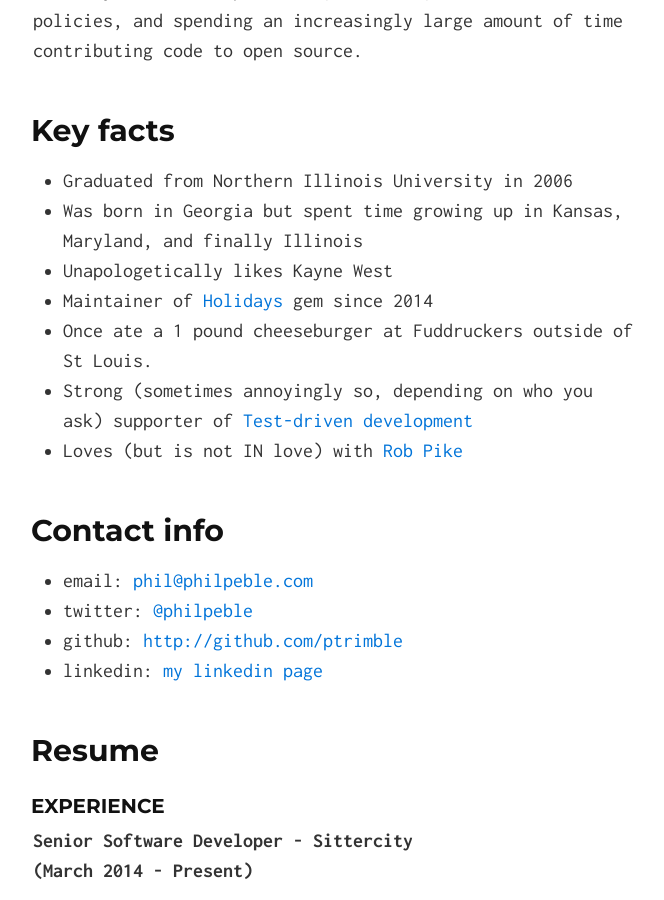
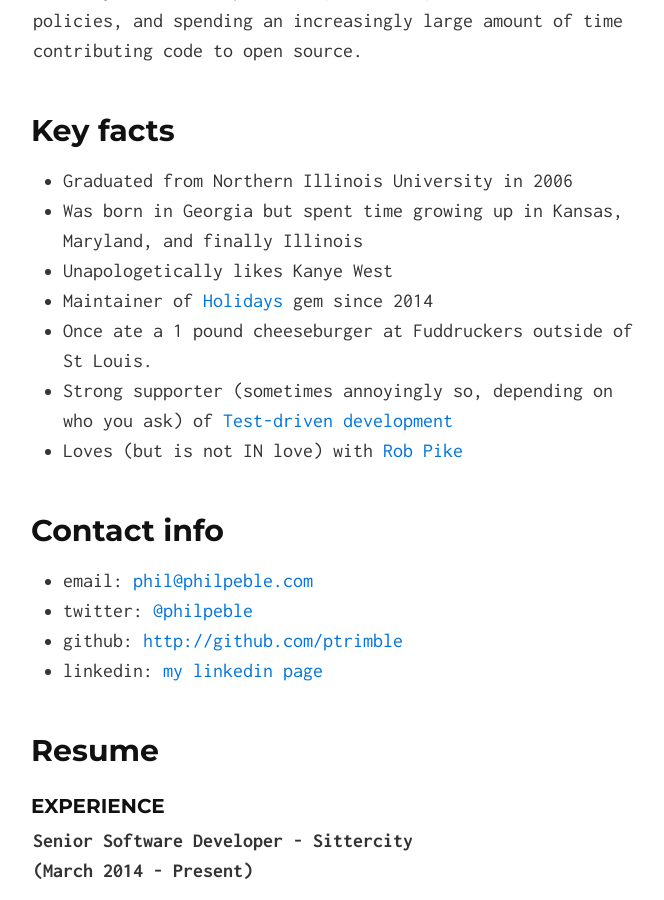
Before and after one commit to ppeble/ppeble.github.io, a Jekyll site: the page built from index.md, in a window 1280 px wide and 900 px high, scrolled down 614 px. Shown: the whole window, without its empty margins (307-971 px from the left). Built offline with Jekyll 4.4.1, drawn with Linux system fonts in a browser that asks for light colours; some of the changed text lies outside the part shown.

Commit message:
Fix typos in key facts section

```diff
--- a/index.md
+++ b/index.md
@@ -12,10 +12,10 @@ I live in the North Chicago suburbs with my wonderful, beautiful partner and our
 
 * Graduated from Northern Illinois University in 2006
 * Was born in Georgia but spent time growing up in Kansas, Maryland, and finally Illinois
-* Unapologetically likes Kayne West
+* Unapologetically likes Kanye West
 * Maintainer of <a href='http://github.com/holidays/holidays'>Holidays</a> gem since 2014
 * Once ate a 1 pound cheeseburger at Fuddruckers outside of St Louis.
-* Strong (sometimes annoyingly so, depending on who you ask) supporter of <a href='https://en.wikipedia.org/wiki/Test-driven_development'>Test-driven development</a>
+* Strong supporter (sometimes annoyingly so, depending on who you ask) of <a href='https://en.wikipedia.org/wiki/Test-driven_development'>Test-driven development</a>
 * Loves (but is not IN love) with <a href='https://twitter.com/rob_pike'>Rob Pike</a>
 
 ## Contact info
```
Also changed, not shown: other parts of index.md (+1 -1 lines).
